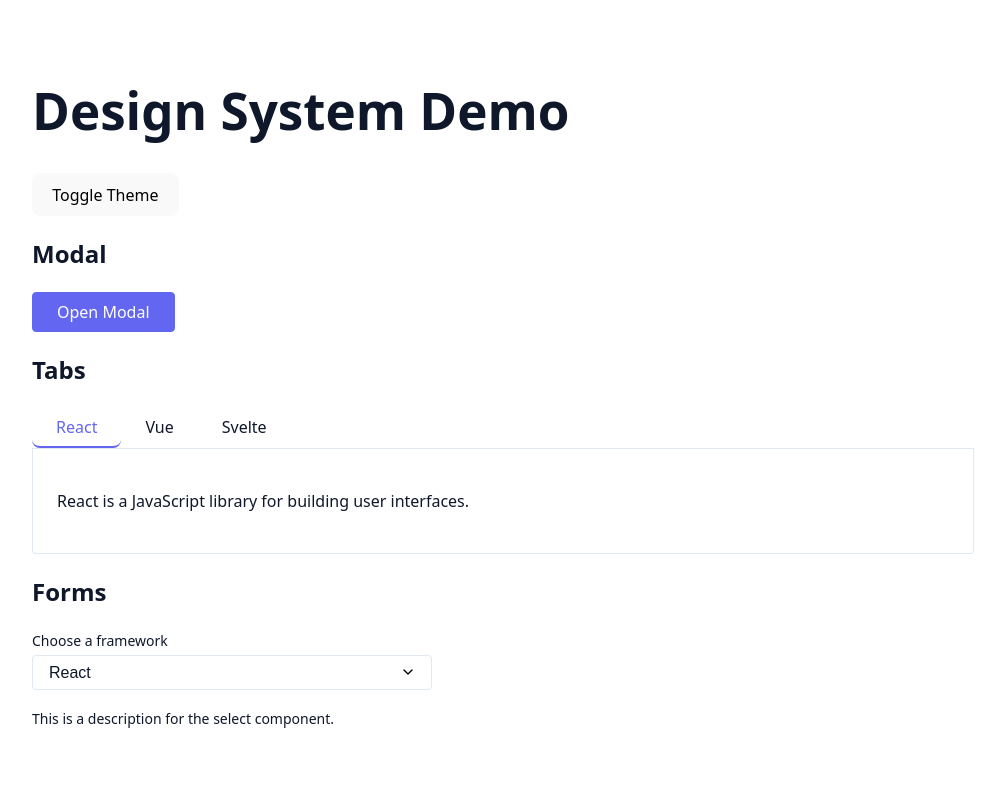
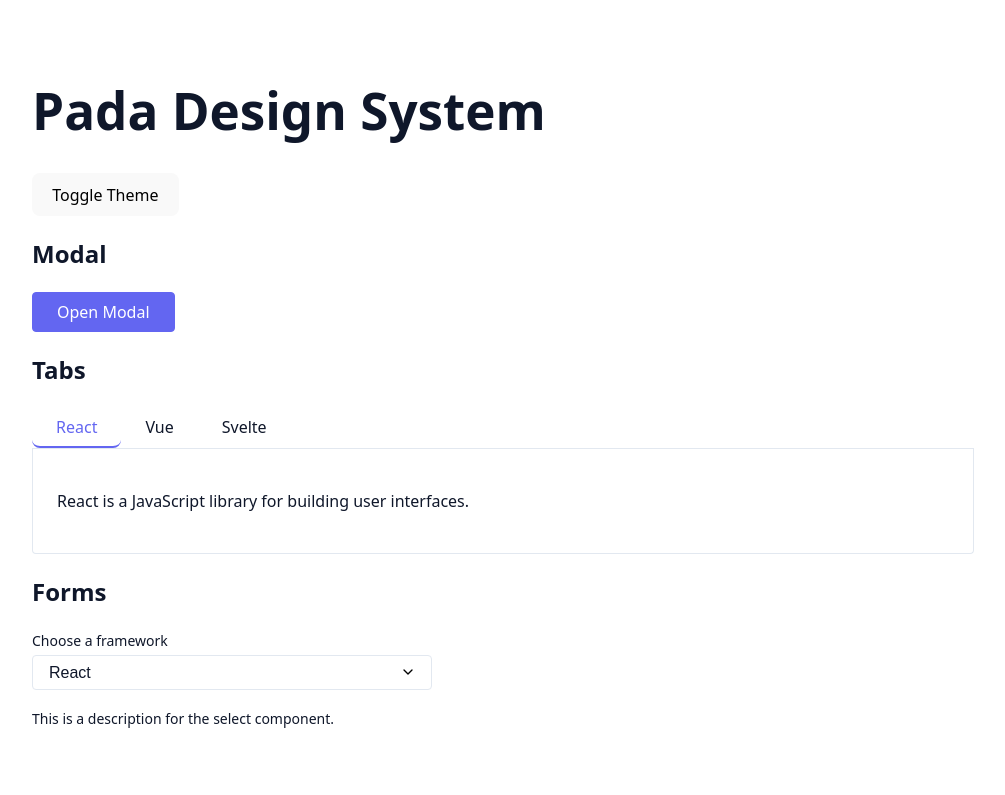
Before and after one commit to supreeth-kashyap/pada, a React (Vite) app: page / in a window 1280 px wide. Shown: the top 795 px of the page, without its empty margins (16-1021 px from the left). Built offline with nearby package versions, Linux system fonts and the light colour scheme.

Commit message:
feat: update readme and package name

```diff
--- a/package.json
+++ b/package.json
@@ -1,7 +1,7 @@
 {
-  "name": "myapp",
-  "private": true,
-  "version": "0.0.0",
+  "name": "pada",
+  "private": false,
+  "version": "0.0.1",
   "type": "module",
   "scripts": {
     "dev": "vite",
--- a/src/demo/App.tsx
+++ b/src/demo/App.tsx
@@ -72,7 +72,7 @@ const App = () => {
 
   return (
     <div style={{ padding: 'var(--space-6)', backgroundColor:'var(--color-bg)' }}>
-      <h1>Design System Demo</h1>
+      <h1>Pada Design System</h1>
       <button onClick={toggleTheme}>Toggle Theme</button>
 
       <h2>Modal</h2>
```
Also changed, not shown: src/assets/pada-design-system-demo.png (added), 1 other file (tests, documents, lock files or other folders).
